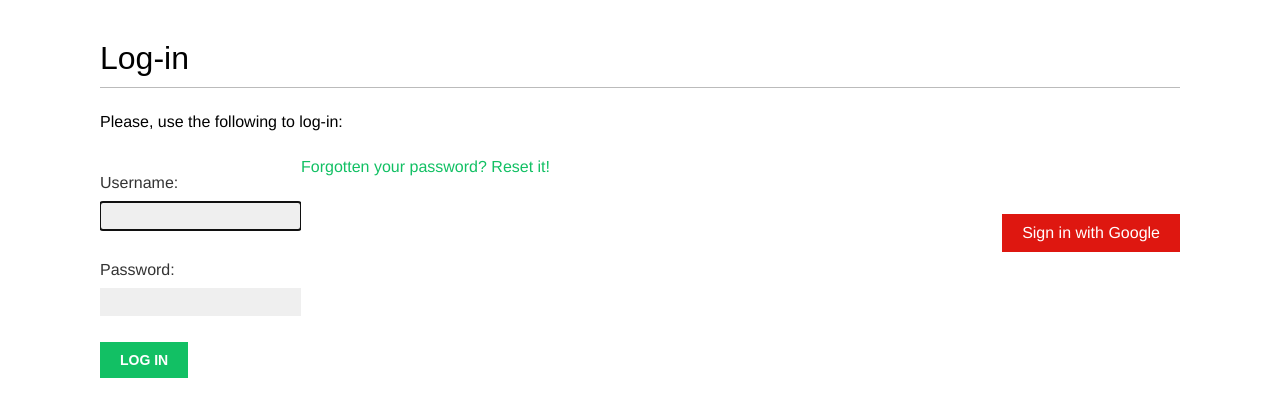
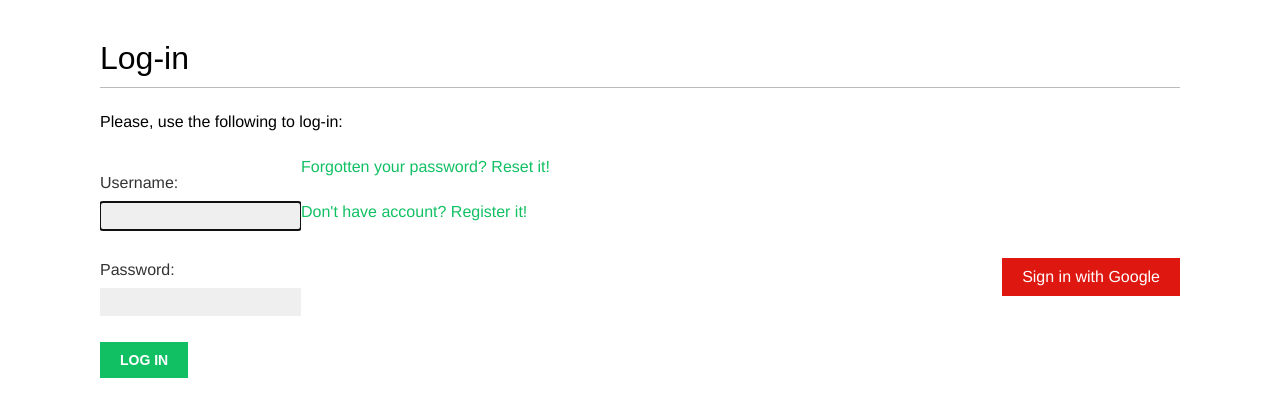
Before and after one commit to Flynotfly/bookmarks, a Django app: page /account/login/ in a window 1280 px wide. Shown: the part 47-464 px from the top of the page. Run offline with Django 5.2, Linux system fonts and the light colour scheme; some web fonts are replaced.

Commit message:
add register button in login template

```diff
--- a/account/templates/registration/login.html
+++ b/account/templates/registration/login.html
@@ -20,6 +20,9 @@
     <p>
         <a href="{% url 'password_reset' %}">Forgotten your password? Reset it!</a>
     </p>
+    <p>
+        <a href="{% url 'register' %}">Don't have account? Register it!</a>
+    </p>
     <div class="social">
         <ul>
             <li class="google">
```
